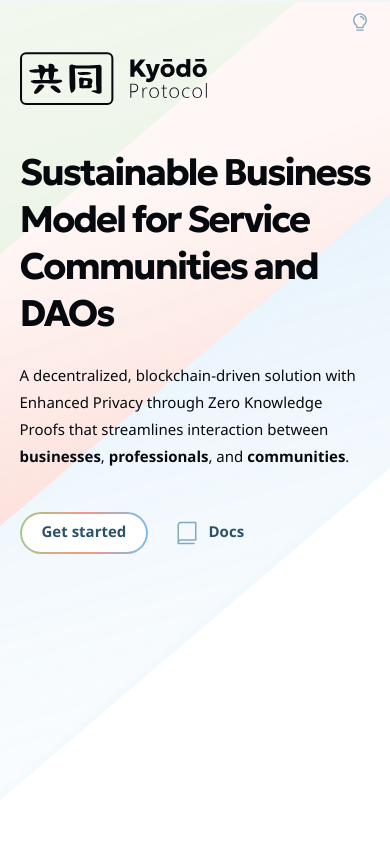
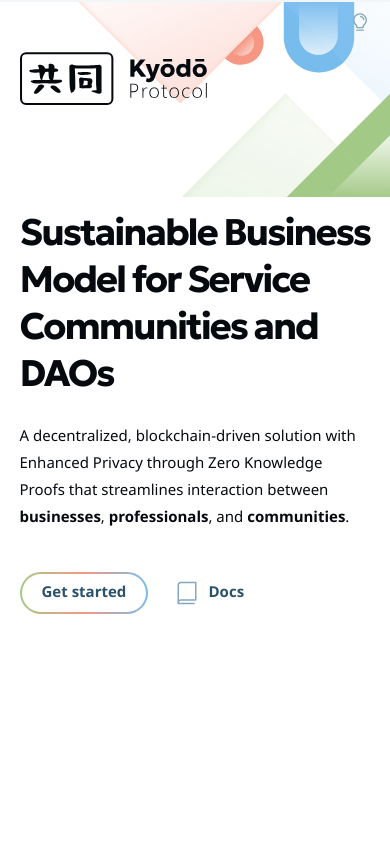
Before and after one commit to w3b3d3v/kyodo-protocol-website, a plain HTML site: page index.html in a window 390 px wide. Shown: the top 844 px of the page. Drawn offline with nearby package versions, Linux system fonts and the light colour scheme; a small style sheet from the web is missing.

Commit message:
Styled mobile banner

```diff
--- a/stylesheet/home/_main-banner.scss
+++ b/stylesheet/home/_main-banner.scss
@@ -19,10 +19,8 @@
   @media #{$smartphones-1} {
     display: block;
     padding-top: 50px;
-    background: $white url("../../images/banner-mobile.svg");
-    background-size: cover;
-    background-position: center top;
-    background-repeat: no-repeat;
+    border-bottom: 1px solid $light-gray;
+    background-size: 100%;
   }
 
   @media #{$smartphones-1} {
@@ -36,6 +34,10 @@
   .logo-banner img {
     width: 190px;
     margin-bottom: 40px;
+
+    @media #{$smartphones-1} {
+      margin-bottom: 100px;
+    }
   }
 
   h1,
```
Also changed, not shown: public/stylesheet/main.css, 1 other file.
